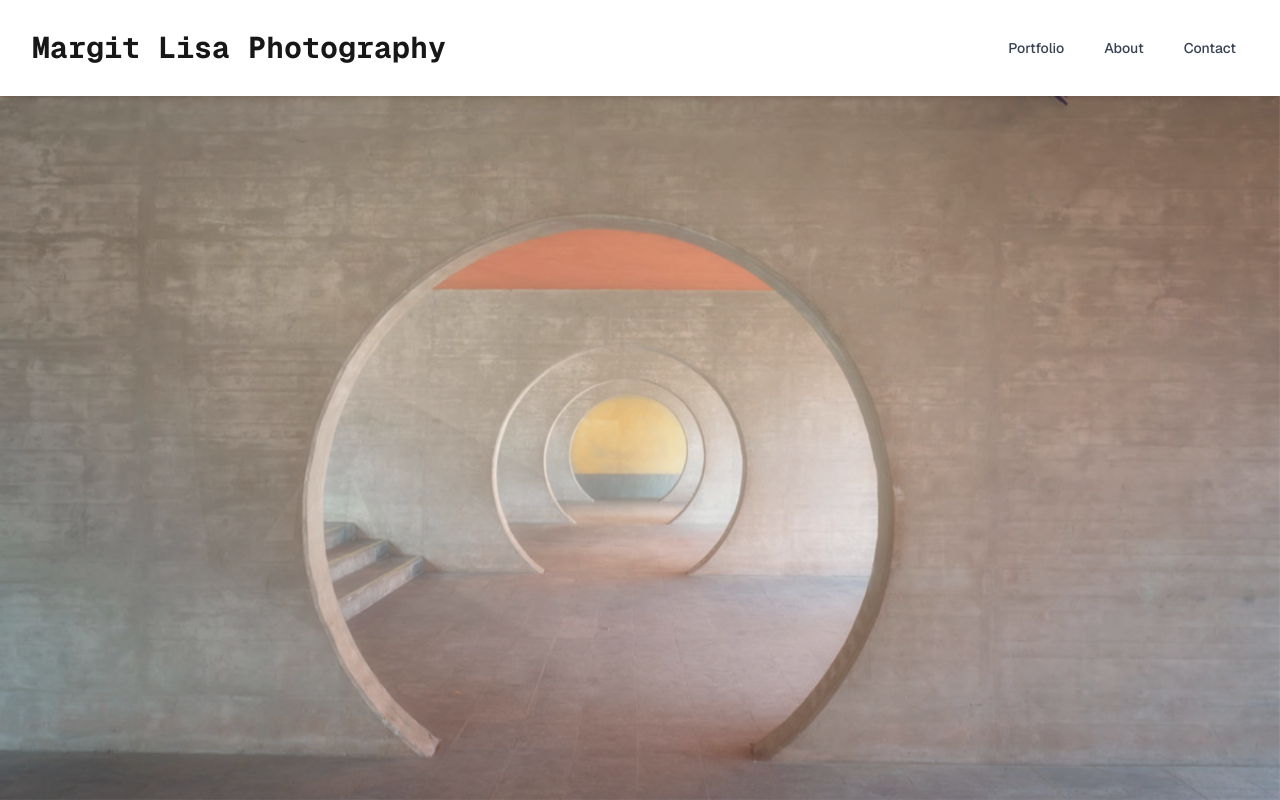
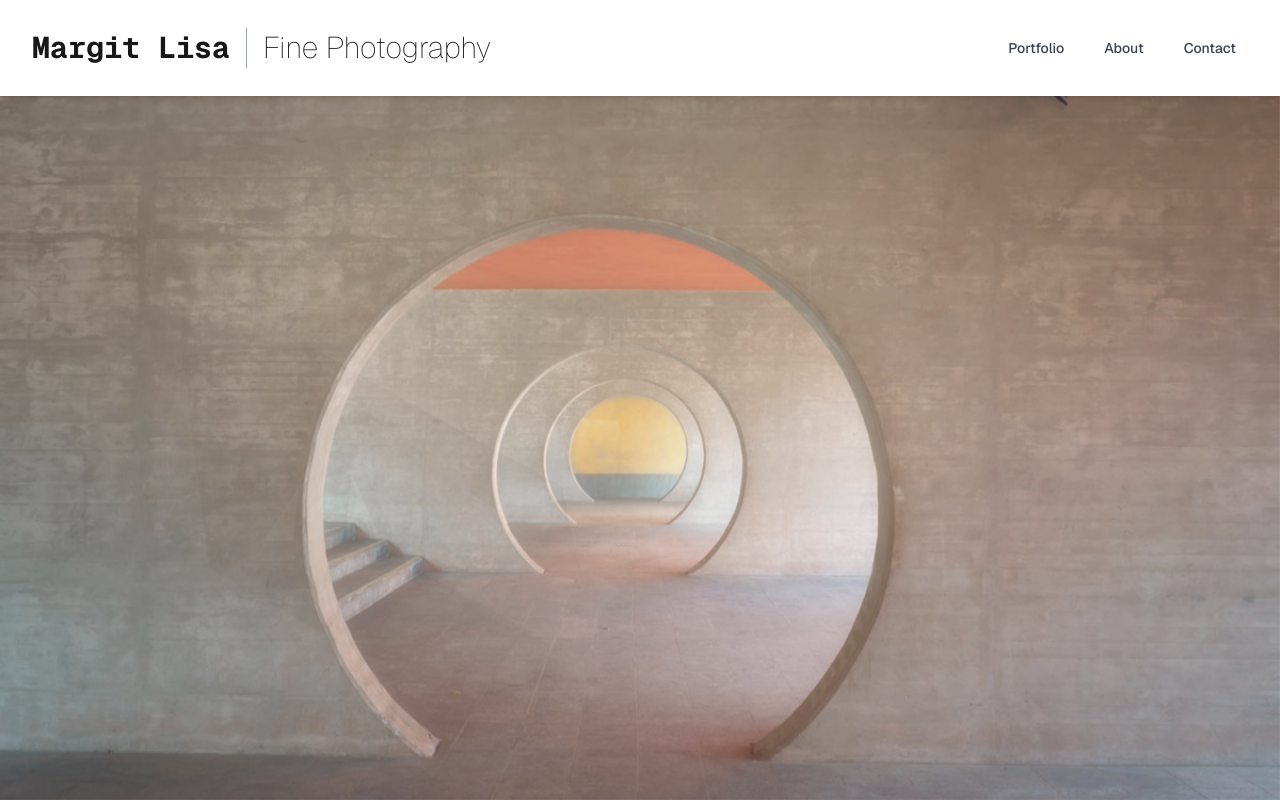
Before and after one commit to clarissaroeder/margit_lisa_photography, a Next.js app: page / in a window 1280 px wide. Built offline with nearby package versions, Linux system fonts and the light colour scheme; a web font is replaced by a local one.

Commit message:
adjust logo

```diff
--- a/src/app/api/portfolio/collections/[collection]/route.ts
+++ b/src/app/api/portfolio/collections/[collection]/route.ts
@@ -20,7 +20,7 @@ interface CloudinaryResource {
  * Fetches all images within a specific collection (folder) from Cloudinary.
  */
 export async function GET(
-  request: Request,
+  req: Request,
   { params }: { params: { collection: string } }
 ) {
   const collection = (await params).collection;
--- a/src/app/ui/navbar.tsx
+++ b/src/app/ui/navbar.tsx
@@ -2,15 +2,13 @@
 
 import Link from "next/link"
 import { usePathname } from "next/navigation"
-import clsx from "clsx"
+import clsx from "clsx";
 
 const Navbar = () => {
   const pathname = usePathname();
 
   const navLinks = [
     { href: "/portfolio", label: "Portfolio" },
-    // { href: "/press", label: "Press" },
-    // { href: "/accolades", label: "Accolades" },
     { href: "/about", label: "About" },
     { href: "/contact", label: "Contact" },
   ]
@@ -22,7 +20,11 @@ const Navbar = () => {
           {/* Logo */}
           <div className="flex-shrink-0 font-[family-name:var(--font-geist-mono)]">
             <Link href="/" className="text-3xl font-bold">
-              Margit Lisa Photography
+            <div className="flex items-center">
+              <span>Margit Lisa</span>
+              <span className="hidden md:inline-block border-l border-gray-400 h-10 mx-4"></span>
+              <span className="font-thin font-[family-name:var(--font-geist-sans)]">Fine Photography</span>
+            </div>
             </Link>
           </div>
 
```
